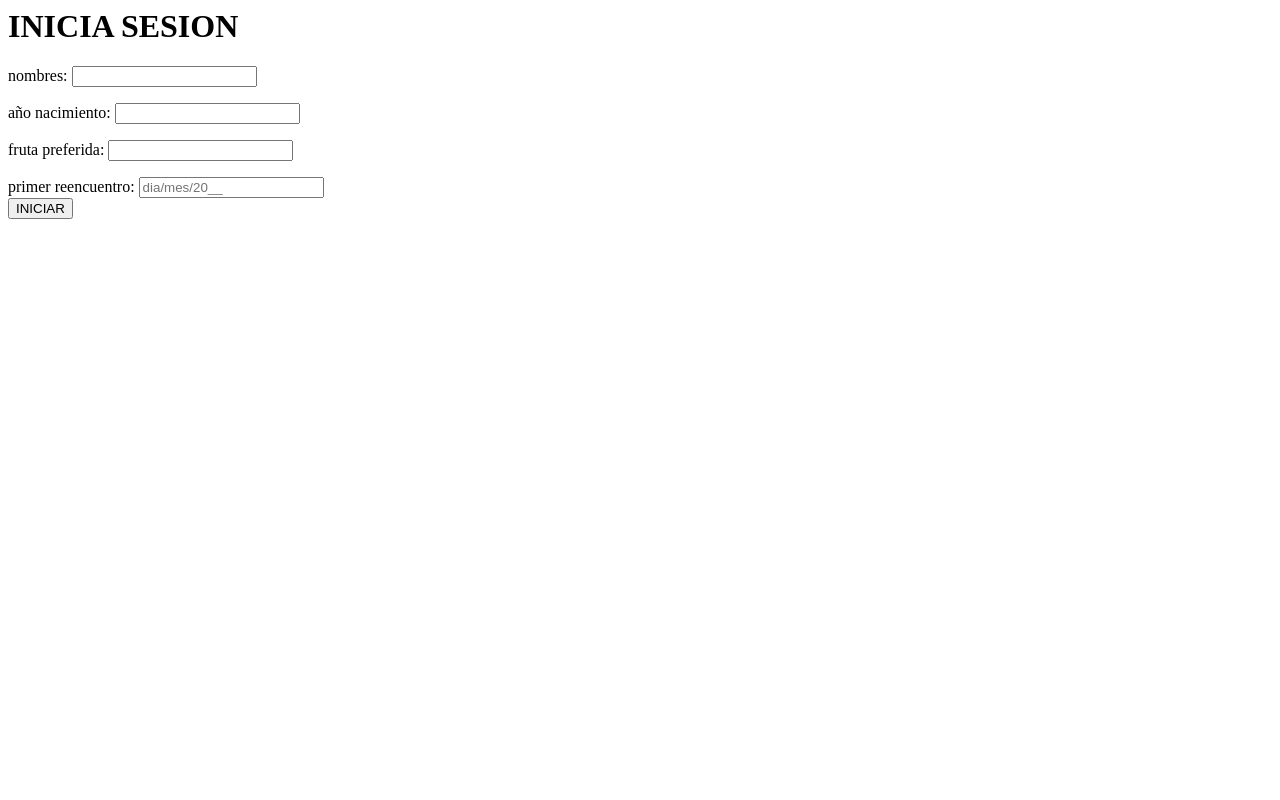
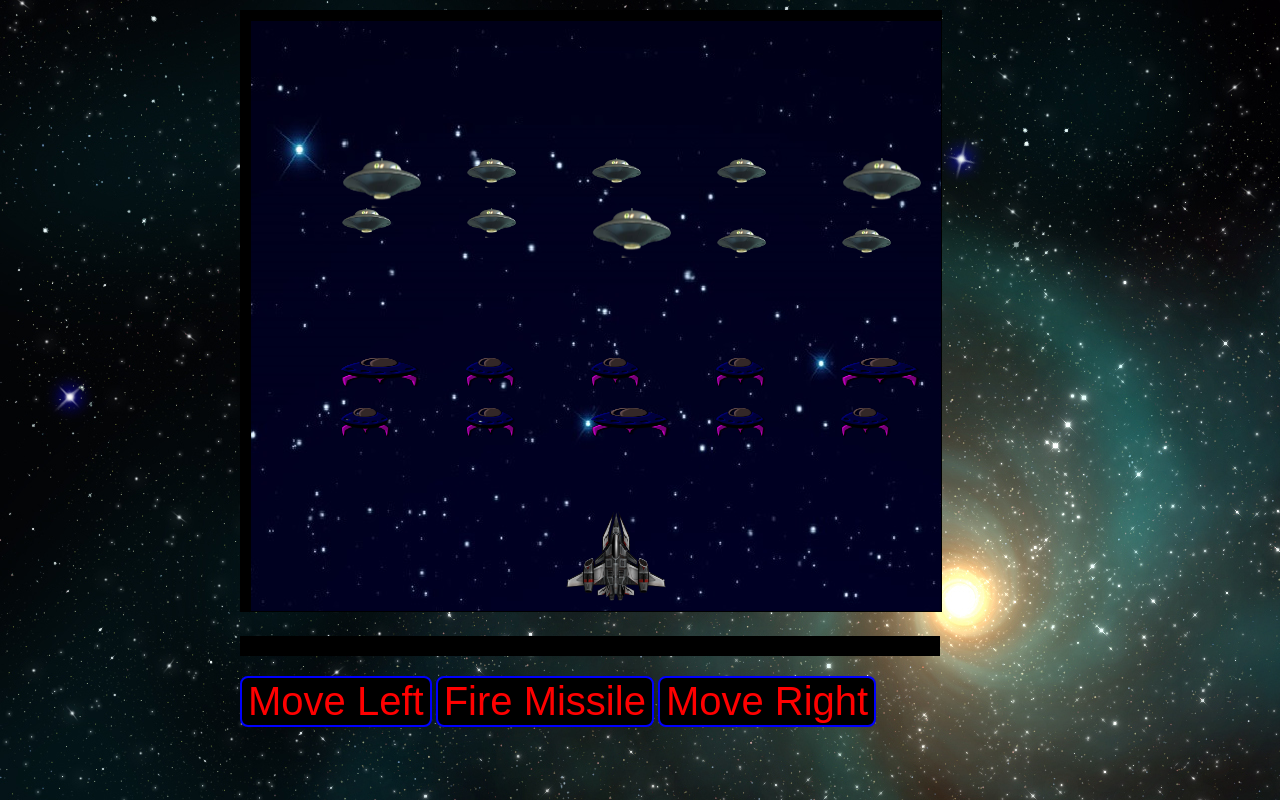
Before and after one commit to CURSOSCUARET40/MATERIALS41, a plain HTML site: page index.html in a window 1280 px wide. Drawn offline with Linux system fonts and the light colour scheme.

Commit message:
Add files via upload

```diff
--- /dev/null
+++ b/app.js
@@ -0,0 +1,308 @@
+function initCanvas(){
+    var ctx = document.getElementById('my_canvas').getContext('2d');
+    var backgroundImage = new Image();
+    var naveImage   = new Image(); // nave
+    var enemiespic1  = new Image(); // enemigo 1
+    var enemiespic2 = new Image(); // enemigo 2
+
+    // backgroundImage y naveImage
+    backgroundImage.src = "images/background-pic.jpg"; //Background picture
+    naveImage.src       = "images/spaceship-pic.png"; //Spaceship picture
+    // Enemigos fotos
+    enemiespic1.src     = "images/enemigo1.png";
+    enemiespic2.src     = "images/enemigo2.png"; //Enemies picture
+
+    // width and height (canvas)
+    var cW = ctx.canvas.width; // 700px
+    var cH = ctx.canvas.height;// 600px
+
+    // template for naves
+    var enemyTemplate = function(options){
+        return {
+            id: options.id || '',
+            x: options.x || '',
+            y: options.y || '',
+            w: options.w || '',
+            h: options.h || '',
+            image: options.image || enemiespic1
+        }
+    }
+
+    // To reduce a repetitive function or two I've made some slight changes to how you create enemies.
+    var enemies = [
+                   new enemyTemplate({id: "enemy1", x: 100, y: -20, w: 50, h: 30 }),
+                   new enemyTemplate({id: "enemy2", x: 225, y: -20, w: 50, h: 30 }),
+                   new enemyTemplate({id: "enemy3", x: 350, y: -20, w: 80, h: 30 }),
+                   new enemyTemplate({id: "enemy4", x:100,  y:-70,  w:80,  h: 30}),
+                   new enemyTemplate({id: "enemy5", x:225,  y:-70,  w:50,  h: 30}),
+                   new enemyTemplate({id: "enemy6", x:350,  y:-70,  w:50,  h: 30}),
+                   new enemyTemplate({id: "enemy7", x:475,  y:-70,  w:50,  h: 30}),
+                   new enemyTemplate({id: "enemy8", x:600,  y:-70,  w:80,  h: 30}),
+                   new enemyTemplate({id: "enemy9", x:475,  y:-20,  w:50,  h: 30}),
+                   new enemyTemplate({id: "enemy10",x: 600, y: -20, w: 50, h: 30}),
+                   new enemyTemplate({id: "enemy1", x: 100, y: -20, w: 50, h: 30 }),
+                   new enemyTemplate({id: "enemy2", x: 225, y: -20, w: 50, h: 30 }),
+                   new enemyTemplate({id: "enemy3", x: 350, y: -20, w: 80, h: 30 }),
+                   new enemyTemplate({id: "enemy4", x:100,  y:-70,  w:80,  h: 30}),
+                   new enemyTemplate({id: "enemy5", x:225,  y:-70,  w:50,  h: 30}),
+                   new enemyTemplate({id: "enemy6", x:350,  y:-70,  w:50,  h: 30}),
+                   new enemyTemplate({id: "enemy7", x:475,  y:-70,  w:50,  h: 30}),
+                   new enemyTemplate({id: "enemy8", x:600,  y:-70,  w:80,  h: 30}),
+                   new enemyTemplate({id: "enemy9", x:475,  y:-20,  w:50,  h: 30}),
+                   new enemyTemplate({id: "enemy10",x: 600, y: -20, w: 50, h: 30}),
+
+                   // Segundo grupo de enemigos
+                   new enemyTemplate({ id: "enemy11", x: 100, y: -220, w: 50, h: 30, image: enemiespic2 }),
+                   new enemyTemplate({ id: "enemy12", x: 225, y: -220, w: 50, h: 30, image: enemiespic2 }),
+                   new enemyTemplate({ id: "enemy13", x: 350, y: -220, w: 80, h: 50, image: enemiespic2 }),
+                   new enemyTemplate({ id: "enemy14", x: 100, y: -270, w: 80, h: 50, image: enemiespic2 }),
+                   new enemyTemplate({ id: "enemy15", x: 225, y: -270, w: 50, h: 30, image: enemiespic2 }),
+                   new enemyTemplate({ id: "enemy16", x: 350, y: -270, w: 50, h: 30, image: enemiespic2 }),
+                   new enemyTemplate({ id: "enemy17", x: 475, y: -270, w: 50, h: 30, image: enemiespic2 }),
+                   new enemyTemplate({ id: "enemy18", x: 600, y: -270, w: 80, h: 50, image: enemiespic2 }),
+                   new enemyTemplate({ id: "enemy19", x: 475, y: -200, w: 50, h: 30, image: enemiespic2 }),
+                   new enemyTemplate({ id: "enemy20", x: 600, y: -200, w: 50, h: 30, image: enemiespic2 }),
+                   new enemyTemplate({ id: "enemy11", x: 100, y: -220, w: 50, h: 30, image: enemiespic2 }),
+                   new enemyTemplate({ id: "enemy12", x: 225, y: -220, w: 50, h: 30, image: enemiespic2 }),
+                   new enemyTemplate({ id: "enemy13", x: 350, y: -220, w: 80, h: 50, image: enemiespic2 }),
+                   new enemyTemplate({ id: "enemy14", x: 100, y: -270, w: 80, h: 50, image: enemiespic2 }),
+                   new enemyTemplate({ id: "enemy15", x: 225, y: -270, w: 50, h: 30, image: enemiespic2 }),
+                   new enemyTemplate({ id: "enemy16", x: 350, y: -270, w: 50, h: 30, image: enemiespic2 }),
+                   new enemyTemplate({ id: "enemy17", x: 475, y: -270, w: 50, h: 30, image: enemiespic2 }),
+                   new enemyTemplate({ id: "enemy18", x: 600, y: -270, w: 80, h: 50, image: enemiespic2 }),
+                   new enemyTemplate({ id: "enemy19", x: 475, y: -200, w: 50, h: 30, image: enemiespic2 }),
+                   new enemyTemplate({ id: "enemy20", x: 600, y: -200, w: 50, h: 30, image: enemiespic2 })
+                  ];
+
+    // This allows for more enemies to be rendered without needing a function per set of enemies.
+    // This also forces enemies to check if THEY are hitting the player
+    var renderEnemies = function (enemyList) {
+        for (var i = 0; i < enemyList.length; i++) {
+            console.log(enemyList[i]);
+            ctx.drawImage(enemyList[i].image, enemyList[i].x, enemyList[i].y += .5, enemyList[i].w, enemyList[i].h);
+            // Detects when ships hit lower level
+            launcher.hitDetectLowerLevel(enemyList[i]);
+        }
+    }
+
+    function Launcher(){
+        // bullet location (ubicación de balas)
+        this.y = 500,
+        this.x = cW*.5-25,
+        this.w = 100,
+        this.h = 100,
+        this.direccion,
+        this.bg="white", // bullet color (color de bala)
+        this.misiles = [];
+
+         // If you wanted to use different fonts or messages for the player losing you can change it accordingly.
+         this.gameStatus = {
+            over: false,
+            message: "",
+            fillStyle: 'red',
+            font: 'italic bold 36px Arial, sans-serif',
+        }
+
+        this.render = function () {
+            if(this.direccion === 'left'){
+                this.x-=3;
+            } else if(this.direccion === 'right'){
+                this.x+=3;
+            }else if(this.direccion === "downArrow"){
+                this.y+=3;
+            }else if(this.direccion === "upArrow"){
+                this.y-=3;
+            }
+            ctx.fillStyle = this.bg;
+            ctx.drawImage(backgroundImage, 10, 10); // background image
+            ctx.drawImage(naveImage,this.x,this.y, 100, 90); // we need to make sure spaceship is at the same location as the bullets
+
+            for(var i=0; i < this.misiles.length; i++){
+                var m = this.misiles[i];
+                ctx.fillRect(m.x, m.y-=5, m.w, m.h); // bullet direction
+                this.hitDetect(this.misiles[i],i);
+                if(m.y <= 0){ // If a missile goes past the canvas boundaries, remove it
+                    this.misiles.splice(i,1); // splice that missile out of the misiles array
+                }
+            }
+            // This happens if you win
+            if (enemies.length === 0) {
+                clearInterval(animateInterval); // Stop the game animation loop
+                ctx.fillStyle = 'yellow';
+                ctx.font = this.gameStatus.font;
+                ctx.fillText('You win!', cW * .5 - 80, 50);
+            }
+        }
+        // Detectar impacto de bullet (bala)
+        this.hitDetect = function (m, mi) {
+            console.log('crush');
+            for (var i = 0; i < enemies.length; i++) {
+                var e = enemies[i];
+                if(m.x+m.w >= e.x &&
+                   m.x <= e.x+e.w &&
+                   m.y >= e.y &&
+                   m.y <= e.y+e.h){
+                    this.misiles.splice(this.misiles[mi],1); // Remove the missile
+                    enemies.splice(i, 1); // Remove the enemy that the missile hit
+                    document.querySelector('.barra').innerHTML = "Destroyed "+ e.id+ " ";
+                }
+            }
+        }
+        // Ask player ship if an enemy has passed or has hit the player ship
+        this.hitDetectLowerLevel = function(enemy){
+            // If location of ship is greater than 550 then we know it passed lower level
+            if(enemy.y > 550){
+                this.gameStatus.over = true;
+                this.gameStatus.message = 'Enemy(s) have passed!';
+            }
+            // Esto detecta un choque de la nave con enemigos
+            //console.log(this);
+            // this.y -> where is spaceship location
+            if(enemy.id === 'enemy3'){
+                //console.log(this.y);
+                console.log(this.x);
+            }
+            // a) If enemy y is greater than this.y - 25 => then we know there's a collision
+            // b) If enemy x is gless than this.x + 45 && enemy x > this.x - 45 then we know theres a collision
+            if ((enemy.y < this.y + 25 && enemy.y > this.y - 25) &&
+                (enemy.x < this.x + 45 && enemy.x > this.x - 45)) { // Checking if enemy is on the left or right of spaceship
+                    this.gameStatus.over = true;
+                    this.gameStatus.message = 'You Died!'
+                }
+
+            if(this.gameStatus.over === true){
+                clearInterval(animateInterval); // Stop the game animation loop
+                ctx.fillStyle = this.gameStatus.fillStyle; // set color to text
+                ctx.font = this.gameStatus.font;
+                // To show text on canvas
+                ctx.fillText(this.gameStatus.message, cW * .5 - 80, 50); // text x , y
+            }
+        }
+    }
+
+    var launcher = new Launcher();
+    function animate(){
+        ctx.clearRect(0, 0, cW, cH);
+        launcher.render();
+        renderEnemies(enemies);
+    }
+    var animateInterval = setInterval(animate, 6);
+
+    var left_btn  = document.getElementById('left_btn');
+    var right_btn = document.getElementById('right_btn');
+    var fire_btn  = document.getElementById('fire_btn');
+
+   document.addEventListener('keydown', function(event) {
+        if(event.keyCode == 37) // left arrow
+        {
+         launcher.direccion = 'left';
+            if(launcher.x < cW*.2-130){
+                launcher.x+=0;
+                launcher.direccion = '';
+            }
+       }
+    });
+
+    document.addEventListener('keyup', function(event) {
+        if(event.keyCode == 37)
+        {
+         launcher.x+=0;
+         launcher.direccion = '';
+        }
+    });
+
+    document.addEventListener('keydown', function(event) {
+        if(event.keyCode == 39) // right arrow
+        {
+         launcher.direccion = 'right';
+         if(launcher.x > cW-110){
+            launcher.x-=0;
+            launcher.direccion = '';
+         }
+
+        }
+    });
+
+    document.addEventListener('keyup', function(event) {
+        if(event.keyCode == 39) // right arrow
+        {
+         launcher.x-=0;
+         launcher.direccion = '';
+        }
+    });
+
+    document.addEventListener('keydown', function(event){
+         if(event.keyCode == 38) // up arrow
+         {
+           launcher.direccion = 'upArrow';
+           if(launcher.y < cH*.2-80){
+              launcher.y += 0;
+              launcher.direccion = '';
+            }
+         }
+    });
+
+    document.addEventListener('keyup', function(event){
+         if(event.keyCode == 38) // up arrow
+         {
+           launcher.y -= 0;
+           launcher.direccion = '';
+         }
+    });
+
+    document.addEventListener('keydown', function(event){
+         if(event.keyCode == 40) // down arrow
+         {
+           launcher.direccion = 'downArrow';
+          if(launcher.y > cH - 110){
+            launcher.y -= 0;
+            launcher.direccion = '';
+           }
+         }
+    });
+    document.addEventListener('keyup', function(event){
+         if(event.keyCode == 40) // down arrow
+         {
+           launcher.y += 0;
+           launcher.direccion = '';
+         }
+    });
+
+    document.addEventListener('keydown', function(event){
+         if(event.keyCode == 80) // restart game
+         {
+          location.reload();
+         }
+    });
+
+    // control buttons
+    left_btn.addEventListener('mousedown', function(event) {
+        launcher.direccion = 'left';
+    });
+
+    left_btn.addEventListener('mouseup', function(event) {
+        launcher.direccion = '';
+    });
+
+    right_btn.addEventListener('mousedown', function(event) {
+        launcher.direccion = 'right';
+    });
+
+    right_btn.addEventListener('mouseup', function(event) {
+        launcher.direccion = '';
+    });
+    //This code below fires bullets (balas)
+    fire_btn.addEventListener('mousedown', function(event) {
+        launcher.misiles.push({x: launcher.x + launcher.w*.5, y: launcher.y, w: 3, h: 10});
+    });
+    // This fires when clicking on space button from keyboard
+    document.addEventListener('keydown', function(event) {
+        if(event.keyCode == 32) {
+           launcher.misiles.push({x: launcher.x + launcher.w*.5, y: launcher.y, w: 3,h: 10});
+        }
+    });
+}
+
+window.addEventListener('load', function(event) {
+    initCanvas();
+});
--- /dev/null
+++ b/css/style.css
@@ -0,0 +1,29 @@
+body { margin:10px; background-image: url("../images/wall.jpg"); }
+
+.container {
+  width:800px;
+  margin:0 auto;
+}
+
+.barra {
+  background-color:#000000;
+  color: #ffffff;
+  font-size: 20px;
+  height: 20px; width: 700px;
+}
+#my_canvas{
+  background:#000000;
+  border:#000 1px solid;
+}
+.boton{
+    color:red;
+    font-size: 40px;
+    background-color: #000000;
+    cursor: pointer;
+    border-radius: 8px;
+    border:2px solid blue;
+}
+.boton:hover{
+    background-color: white;
+    color: #000000;
+}
--- a/index.html
+++ b/index.html
@@ -1,23 +1,22 @@
+<!DOCTYPE html>
 <html>
-    <head>
-        <title>Æ</title>
-    </head>
-
-    <body>
-
-		<h1>INICIA SESION</h1>
-	<script src="js/countdown.js"></script>
-    <form name="form" action="INICIO SESION">
-
-        <p>nombres: <input type="text" name="login">
-        <p>año nacimiento: <input type="text" name="nacimiento">
-        <p>fruta preferida: <input type="text" name="password">
-        <p>primer reencuentro: <input placeholder="dia/mes/20__" type="text" name="reencuentro">
-            <br>
-            <input onclick="ir()" type="button" value="INICIAR">
-    </form>
-
-	</body>
-
-
+<title>Spaceship Game</title>
+<head>
+<script type="text/javascript" src = "app.js"></script>
+<link rel="stylesheet" href="css/style.css">
+<script>
+</script>
+</head>
+<body>
+  <div class="container">
+    <canvas id="my_canvas" width="700" height="600"></canvas>
+    <h3 class="barra"></h3>
+    <div>
+      <button class = "boton" id="left_btn">Move Left</button>
+      <button class = "boton" id="fire_btn">Fire Missile</button>
+      <button class = "boton" id="right_btn">Move Right</button>
+    </div>
+  </div>
+</body>
 </html>
+<!--https://youtu.be/DkeG4MVeNzI-->
```
Also changed, not shown: images/background-pic.jpg (added), images/enemigo1.png (added), images/enemigo2.png (added), images/spaceship-pic.png (added), images/wall.jpg (added), 1 other file.
